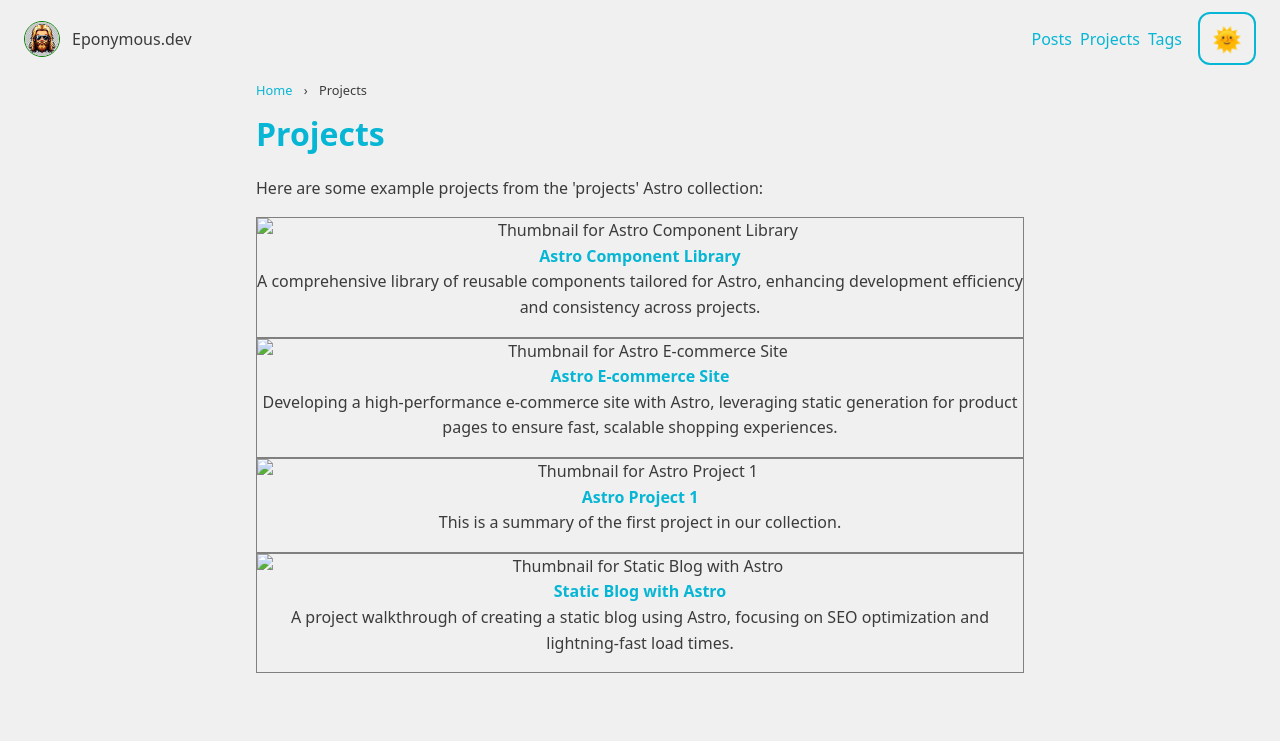
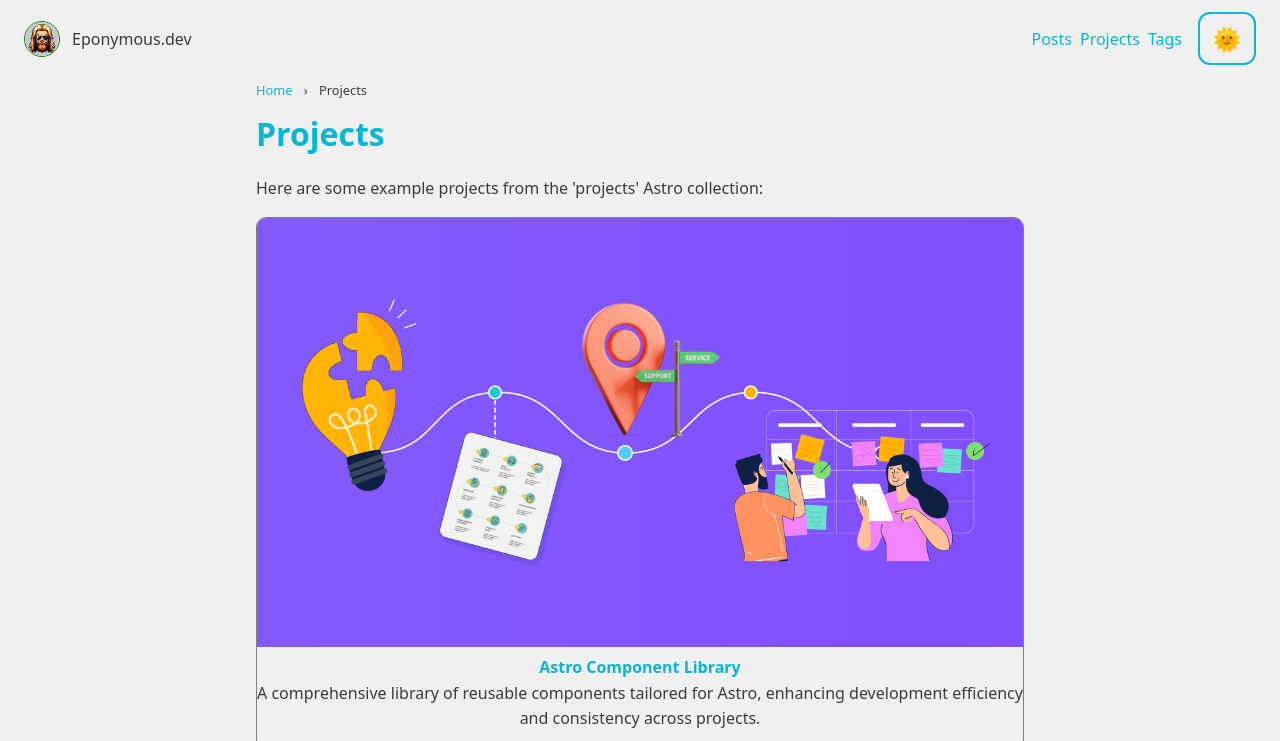
Before and after one commit to alcun/eponymous, an Astro site: page /projects in a window 1280 px wide. Shown: the top 741 px of the page. Built offline with nearby package versions, Linux system fonts and the light colour scheme; Astro itself is replaced by a stand-in of ours.

Commit message:
project summary

```diff
--- a/src/components/ProjectSummary.astro
+++ b/src/components/ProjectSummary.astro
@@ -8,7 +8,7 @@ console.log(project)
 
 
 <li class="project-summary">
-  <img src={project.data.thumbnail} alt={`Thumbnail for ${project.data.title}`} />
+  <img src={project.data.image} alt={`Thumbnail for ${project.data.title}`} />
   <div>
     <a href={`/projects/${project.slug}`}>
       <h4>{project.data.title}</h4>
@@ -22,9 +22,15 @@ console.log(project)
 <style>
   li {
     border: 1px solid grey;
+    border-radius: 10px;
     display: flex;
     flex-direction: column;
     justify-content: center;
     text-align: center;
+    overflow: clip;
+    img{
+      width: 100%;
+      margin-bottom: 0.5rem;
+    }
   }
 </style>
```
